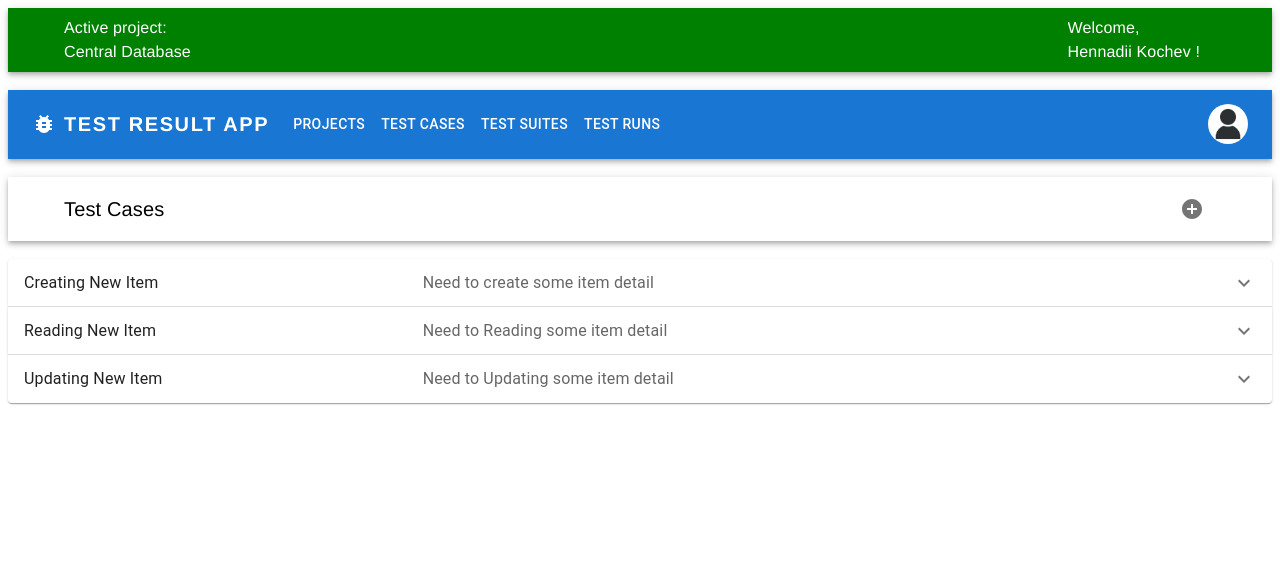
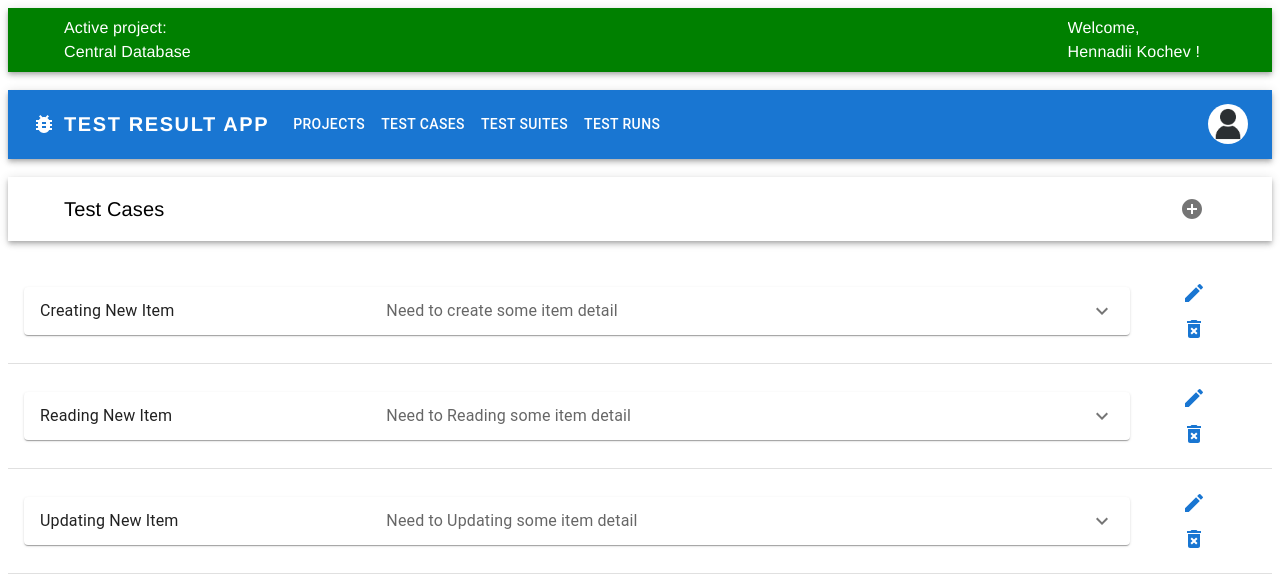
Before and after one commit to genndy007/test_result_app_frontend, a React (Create React App) app: page /test_cases in a window 1280 px wide. Shown: the top 586 px of the page. Built offline with nearby package versions, Linux system fonts and the light colour scheme.

Commit message:
Add edit and delete to test cases

```diff
--- a/src/components/accordions/TestCaseAccordionList.jsx
+++ b/src/components/accordions/TestCaseAccordionList.jsx
@@ -1,5 +1,13 @@
 import React, {Fragment} from 'react';
 import TestCaseAccordion from "./TestCaseAccordion";
+import Box from "@mui/material/Box";
+import Button from "@mui/material/Button";
+import EditIcon from "@mui/icons-material/Edit";
+import DeleteForeverIcon from "@mui/icons-material/DeleteForever";
+import Table from "@mui/material/Table";
+import TableBody from '@mui/material/TableBody';
+import TableRow from '@mui/material/TableRow';
+import TableCell, { tableCellClasses } from '@mui/material/TableCell';
 
 
 const TestCaseAccordionList = ({testCases}) => {
@@ -11,9 +19,22 @@ const TestCaseAccordionList = ({testCases}) => {
 
   return (
     <Fragment>
-      {testCases.map((testCase) => (
-        <TestCaseAccordion testCase={testCase} open={open} onChange={accordionChange}/>
-      ))}
+      <Table>
+        <TableBody>
+          {testCases.map((testCase) => (
+            <TableRow>
+              <TableCell style={{width: '90%'}}>
+                <TestCaseAccordion testCase={testCase} open={open} onChange={accordionChange}/>
+              </TableCell>
+              <TableCell>
+                <Button><EditIcon/></Button>
+                <Button><DeleteForeverIcon/></Button>
+              </TableCell>
+            </TableRow>
+          ))}
+        </TableBody>
+      </Table>
+
     </Fragment>
   );
 };
```
